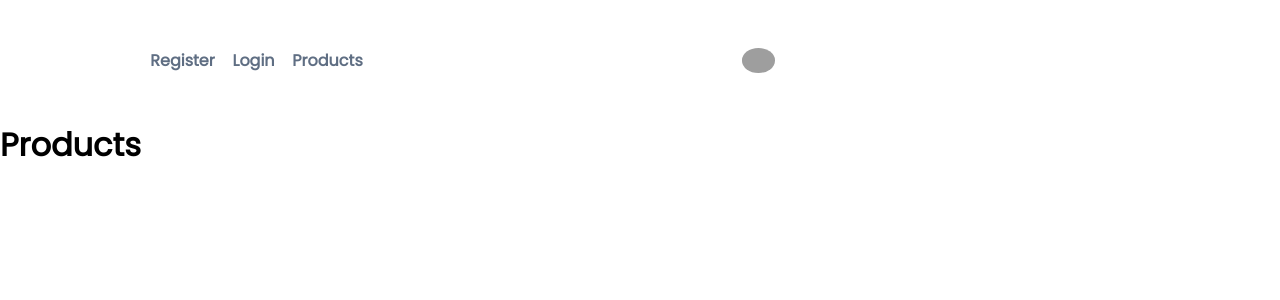
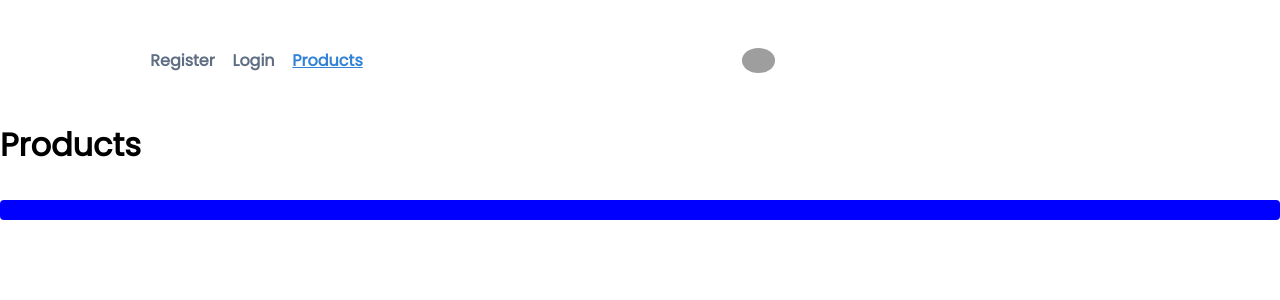
Before and after one commit to MityoDraganov/softuni-fest-2023, a React (Create React App) app in the folder softuni-fest-front-end/: page /business/products in a window 1280 px wide. Shown: the top 300 px of the page. Built offline with nearby package versions, Linux system fonts and the light colour scheme; grey boxes are pictures that could not be loaded.

Commit message:
navigation fixed

```diff
--- a/softuni-fest-front-end/src/App.js
+++ b/softuni-fest-front-end/src/App.js
@@ -17,7 +17,7 @@ import { AuthContext } from './contexts/AuthContext';
 function App() {
   return (
     <>
-    <AuthContext.Provider>
+
       <Navigation />
       <Routes>
         <Route path="/users/register" element={<SignUp />} />
@@ -28,7 +28,7 @@ function App() {
 
         <Route path="/business/products" element={<Products />} />
       </Routes>
-    </AuthContext.Provider>
+
     </>
   );
 }
--- a/softuni-fest-front-end/src/Pages/AdminPanel/Products.js
+++ b/softuni-fest-front-end/src/Pages/AdminPanel/Products.js
@@ -6,6 +6,7 @@ export const Products = () => {
     return(
         <>
             <h1>Products</h1>
+            <button></button>
         </>
     )
 }
--- a/softuni-fest-front-end/src/components/Navigation/Navigation.js
+++ b/softuni-fest-front-end/src/components/Navigation/Navigation.js
@@ -1,4 +1,4 @@
-import { useState } from "react";
+import { useContext } from "react";
 import { Link, useLocation } from "react-router-dom";
 
 //contexts
@@ -9,7 +9,7 @@ import styles from "./Navigation.module.css";
 export const Navigation = () => {
     const { pathname } = useLocation();
 
-    const [ accessData ] = useState(AuthContext)
+    const { accessData } = useContext(AuthContext)
 
 
     const isActive = (path) => {
--- a/softuni-fest-front-end/src/contexts/AuthContext.js
+++ b/softuni-fest-front-end/src/contexts/AuthContext.js
@@ -4,7 +4,7 @@ export const AuthContext = createContext();
 
 export function AuthProvider(props) {
     const [accessData, setAccessData] = useState({
-        "isBusiness": false
+        "isBusiness": true
     });
     useEffect(() => {
         const storedAccessData = localStorage.getItem('access_info');
--- a/softuni-fest-front-end/src/index.js
+++ b/softuni-fest-front-end/src/index.js
@@ -4,13 +4,16 @@ import './index.css';
 import App from './App';
 import reportWebVitals from './reportWebVitals';
 import { BrowserRouter } from 'react-router-dom';
-
+import { AuthProvider } from './contexts/AuthContext';
 const root = ReactDOM.createRoot(document.getElementById('root'));
 root.render(
     <React.StrictMode>
         <BrowserRouter>
+        <AuthProvider>
             <App />
+        </AuthProvider>
         </BrowserRouter>
+
     </React.StrictMode>
 );
 
--- a/softuni-fest-front-end/src/services/requests.js
+++ b/softuni-fest-front-end/src/services/requests.js
@@ -38,7 +38,7 @@ export const createQuestion = async (
     });
 };
 
-export const register = async ({ firstName, lastName, email, password, rePassword, grade, classValue }) => {
+export const register = async ({ firstName, lastName, email, password, rePassword, }) => {
     return api.post(endpoints.register, {
         firstName,
         lastName,
```
